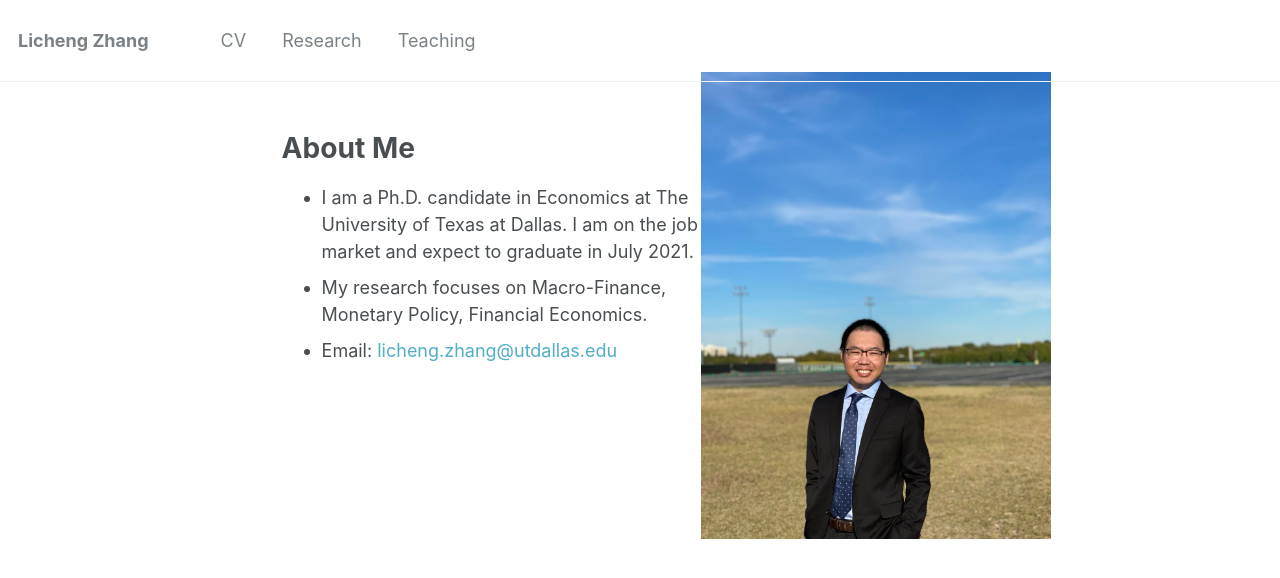
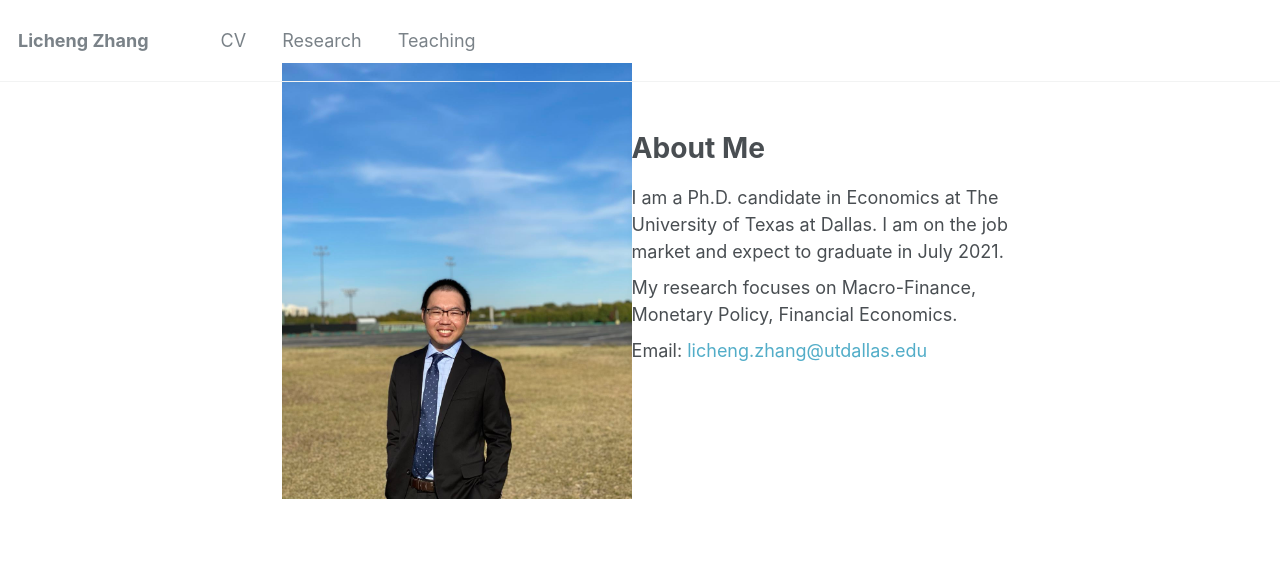
Before and after one commit to lichengzh/lichengzh.github.io, a Jekyll site: the page built from _pages/about.md, in a window 1280 px wide. Shown: the top 578 px of the page. Built offline with Jekyll 4.4.1, drawn with Linux system fonts in a browser that asks for light colours.

Commit message:
Update about.md

```diff
--- a/_pages/about.md
+++ b/_pages/about.md
@@ -8,7 +8,7 @@ redirect_from:
   - /about.html
 ---
 
-<div style= "float:right;position: relative; top: -60px;">
+<div style= "float:left;position: relative; top: -100px;">
   <img src="https://lichengzh.github.io/files/IMG_3759.JPG?raw=true" alt="Photo" style="width: 350px;"/>
 </div>
 
```
